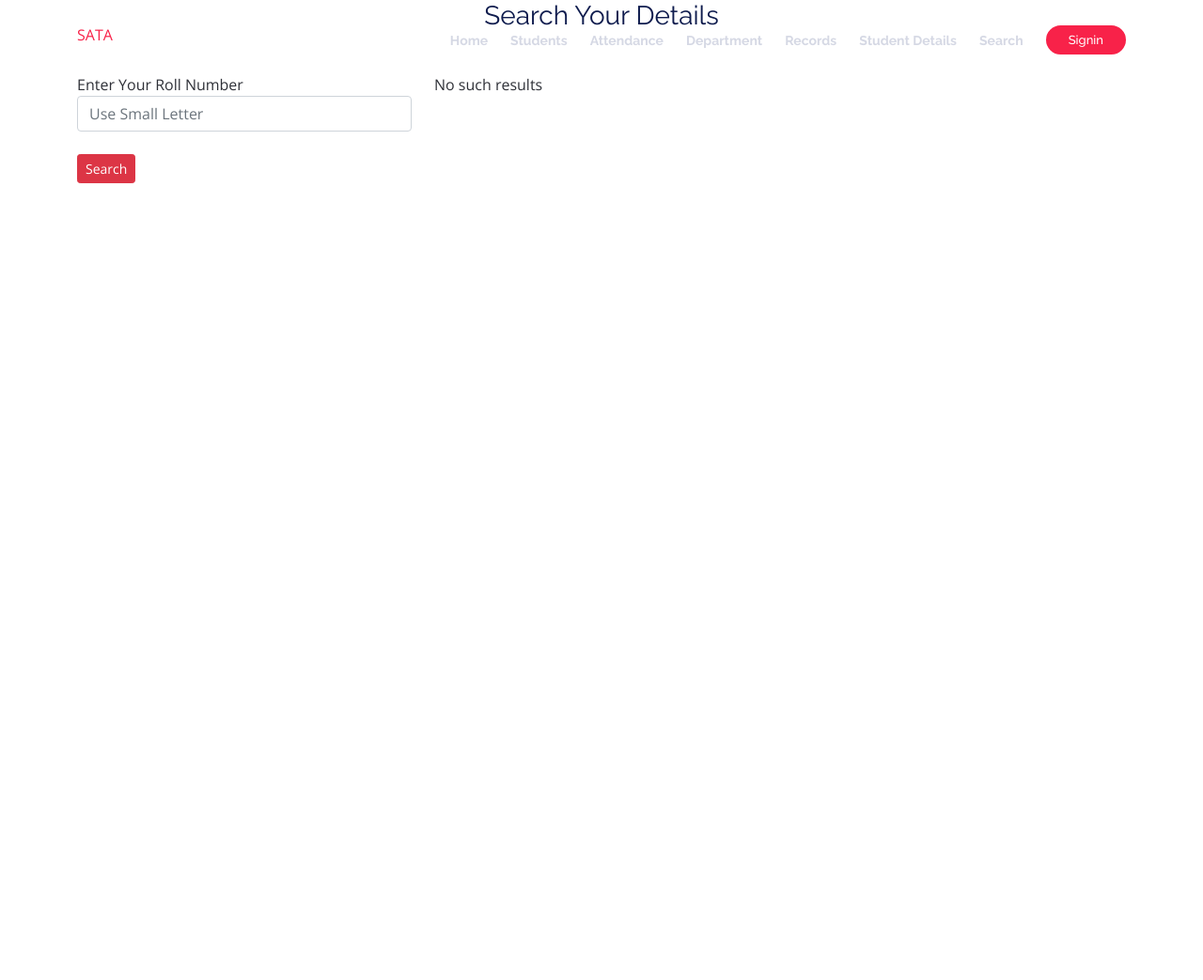
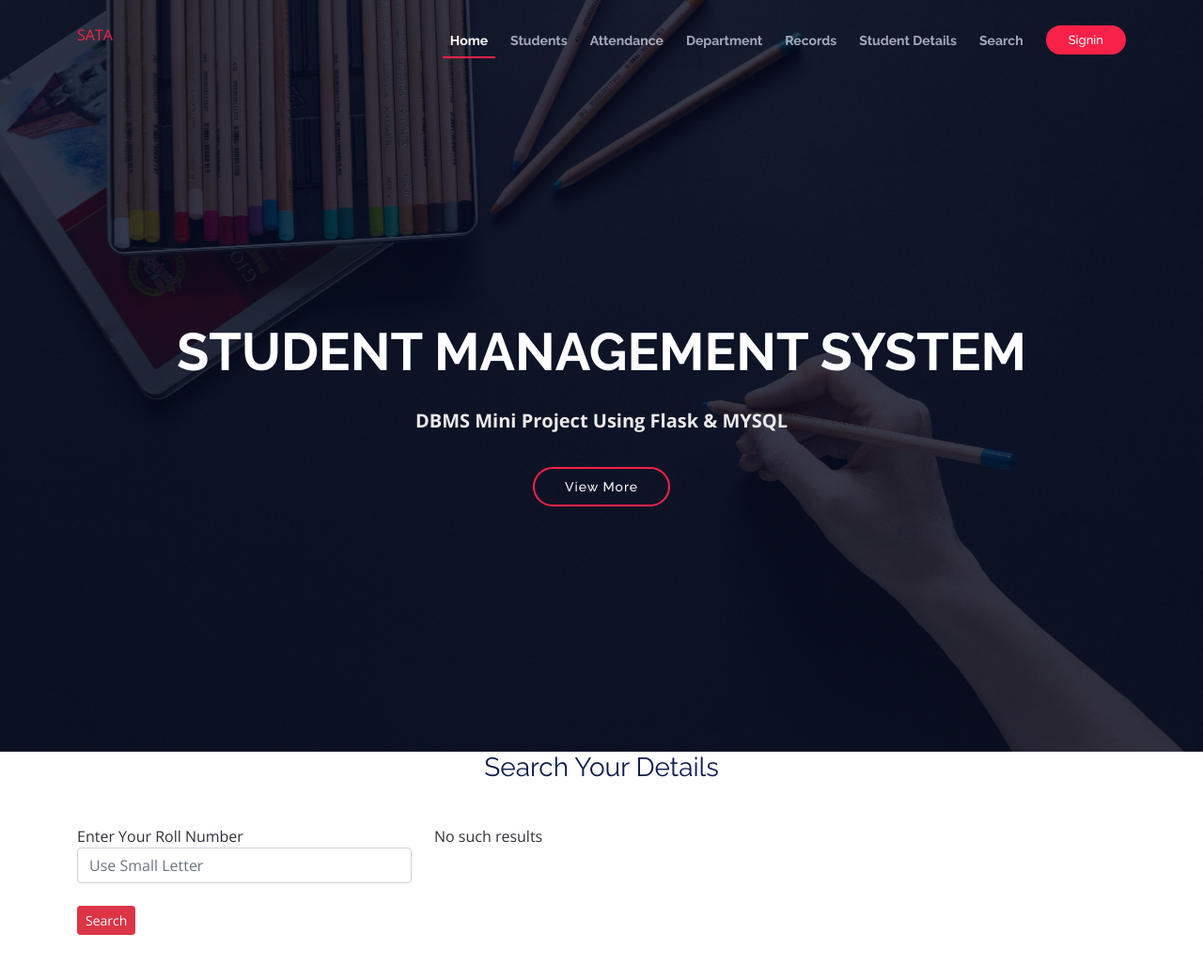
Before and after one commit to sujith-kumara/SATA, a Flask app: page /search in a window 1280 px wide. Shown: the whole page at 94% size. Before the commit the page ends 195 px from the top, so only its background shows below. Run offline with Flask 2, Linux system fonts and the light colour scheme; some libraries are stand-ins or nearby versions.

Commit message:
Revert "inherit intro only for index html"
This reverts commit 8e76784534ae1fc20b85ebf63ac447e7acdc7d87.

```diff
--- a/templates/base.html
+++ b/templates/base.html
@@ -66,7 +66,18 @@
     </div>
   </header><!-- End Header -->
 
+  <!-- ======= Intro Section ======= -->
+ <section id="intro">
+    <div class="intro-container" data-aos="zoom-in" data-aos-delay="100">
+      <h1 class="mb-4 pb-0">STUDENT MANAGEMENT SYSTEM </span> </h1>
+      <p class="mb-4 pb-0">DBMS Mini Project Using Flask & MYSQL</p>
+
+      <a href="" class="about-btn scrollto">View More</a>
+    </div>
+  </section><!-- End Intro Section -->
   <main id="main">
+
+
   {% block body %}
 
 {% with messages=get_flashed_messages(with_categories=true) %}
```
Also changed, not shown: templates/index.html (+0 -9 lines).
